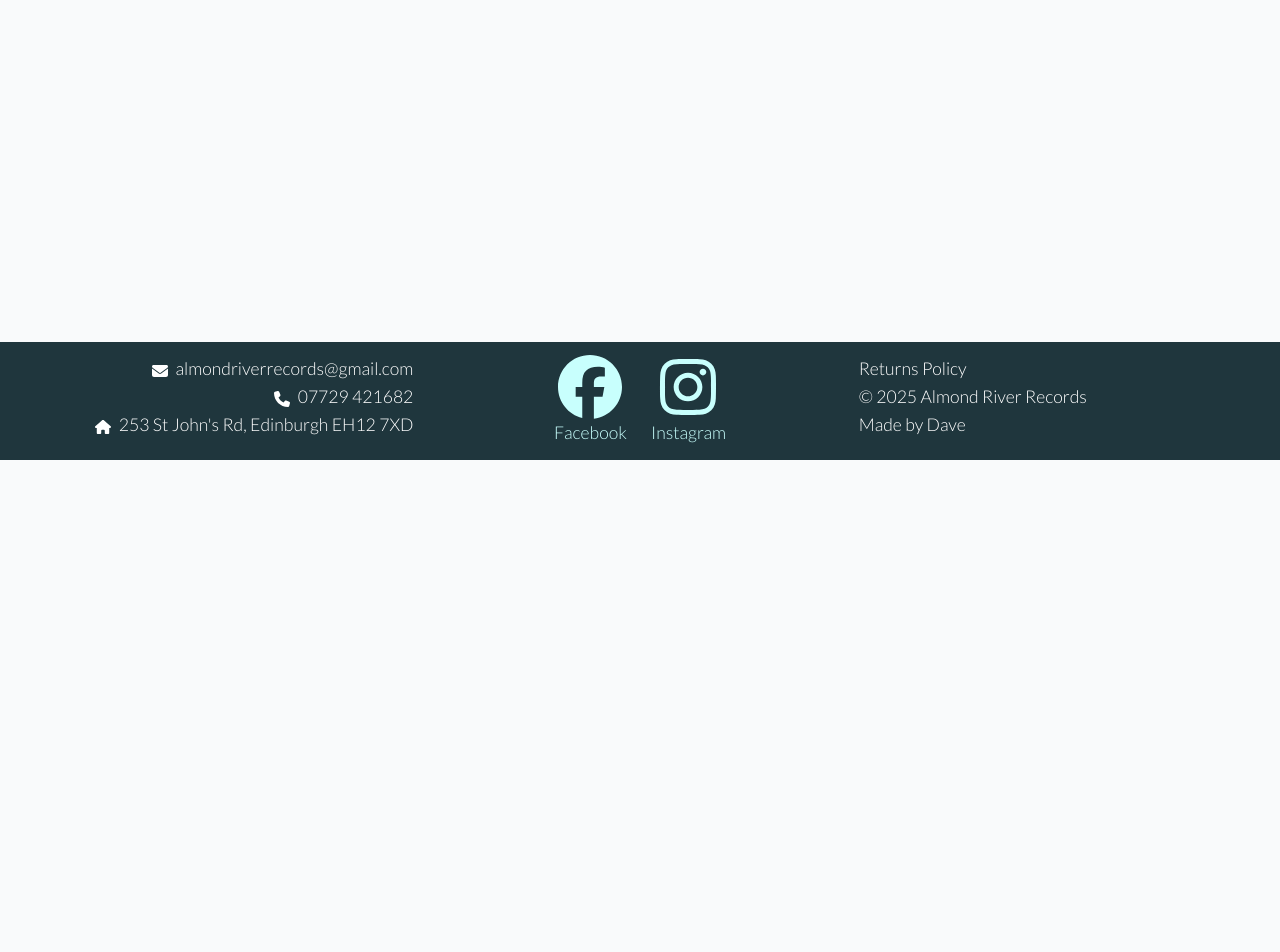
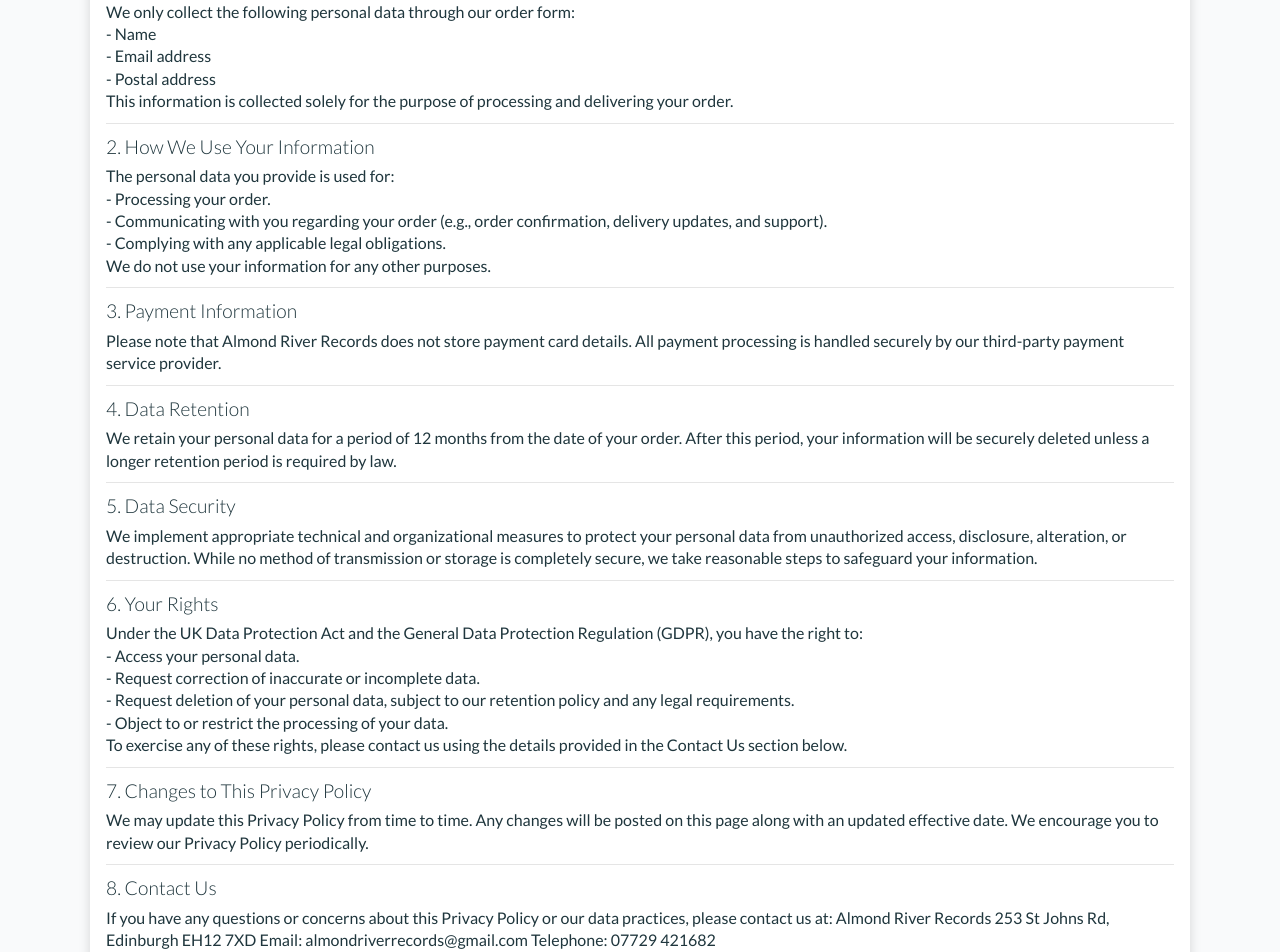
Before and after one commit to dvhzldn/almond-river-records, a Next.js app: page /privacy in a window 1280 px wide. Before the commit this address had no page. Shown: the part 340-1292 px from the top of the page. Before the commit the page ends 800 px from the top, so only its background shows below. Built offline with nearby package versions, Linux system fonts and the light colour scheme.

Commit message:
Privacy policy

```diff
--- a/src/app/globals.css
+++ b/src/app/globals.css
@@ -461,7 +461,8 @@ li {
 .order-form input:focus,
 .order-form textarea:focus {
 	outline: none;
-	background: var(--colour-6);
+	border: 1px solid var(--colour-4);
+	background: var(--colour-7);
 }
 
 /* Two-column layout for image & opening hours */
@@ -892,11 +893,21 @@ li {
 }
 
 .basket-bill {
-	margin: auto;
-	padding: 0;
-	gap: 0;
-	max-width: 150px;
-	text-align: center;
+	padding-left: 10%;
+	max-width: 90%;
+}
+
+.bill-line {
+	display: flex;
+	justify-content: space-between;
+}
+
+.bill-line .label {
+	text-align: left;
+}
+
+.bill-line .amount {
+	text-align: right;
 }
 
 /* Results */
@@ -1018,7 +1029,7 @@ hr {
 	border: none;
 	height: 1px;
 	background-color: rgba(0, 0, 0, 0.1);
-	margin: 20px 0;
+	margin: 10px 0;
 }
 
 /* Responsive Adjustments */
--- /dev/null
+++ b/src/app/privacy/page.tsx
@@ -0,0 +1,96 @@
+export default function Returns() {
+	return (
+		<div className="page-container">
+			<h1 className="page-title">Privacy Policy</h1>
+			<div className="content-box text">
+				<h2>Almond River Records Privacy Policy</h2>
+				<br />
+				<p>
+					Almond River Records Privacy Policy Last Updated: March 2025 At
+					Almond River Records, we are committed to protecting your privacy
+					and ensuring that your personal information is handled in a safe
+					and responsible manner. This policy explains how we collect, use,
+					store, and protect your data when you visit our website or visit
+					our in-person record shop.
+				</p>
+				<hr />
+				<h4>1. Information We Collect</h4>
+				<p>
+					We only collect the following personal data through our order
+					form:
+					<ul>- Name</ul>
+					<ul>- Email address</ul>
+					<ul>- Postal address</ul>
+					This information is collected solely for the purpose of
+					processing and delivering your order.
+				</p>
+				<hr />
+				<h4>2. How We Use Your Information</h4>
+				<p>
+					The personal data you provide is used for:
+					<ul>- Processing your order.</ul>
+					<ul>
+						- Communicating with you regarding your order (e.g., order
+						confirmation, delivery updates, and support).
+					</ul>
+					<ul>- Complying with any applicable legal obligations.</ul>
+					We do not use your information for any other purposes.
+				</p>
+				<hr />
+				<h4>3. Payment Information</h4>
+				<p>
+					Please note that Almond River Records does not store payment card
+					details. All payment processing is handled securely by our
+					third-party payment service provider.
+				</p>
+				<hr />
+				<h4>4. Data Retention</h4>
+				<p>
+					We retain your personal data for a period of 12 months from the
+					date of your order. After this period, your information will be
+					securely deleted unless a longer retention period is required by
+					law.
+				</p>
+				<hr />
+				<h4>5. Data Security</h4>
+				<p>
+					We implement appropriate technical and organizational measures to
+					protect your personal data from unauthorized access, disclosure,
+					alteration, or destruction. While no method of transmission or
+					storage is completely secure, we take reasonable steps to
+					safeguard your information.
+				</p>
+				<hr />
+				<h4>6. Your Rights</h4>
+				<p>
+					Under the UK Data Protection Act and the General Data Protection
+					Regulation (GDPR), you have the right to:
+					<ul>- Access your personal data.</ul>
+					<ul>- Request correction of inaccurate or incomplete data.</ul>
+					<ul>
+						- Request deletion of your personal data, subject to our
+						retention policy and any legal requirements.
+					</ul>
+					<ul>- Object to or restrict the processing of your data.</ul>
+					To exercise any of these rights, please contact us using the
+					details provided in the Contact Us section below.
+				</p>
+				<hr />
+				<h4>7. Changes to This Privacy Policy</h4>
+				<p>
+					We may update this Privacy Policy from time to time. Any changes
+					will be posted on this page along with an updated effective date.
+					We encourage you to review our Privacy Policy periodically.
+				</p>
+				<hr />
+				<h4>8. Contact Us</h4>
+				<p>
+					If you have any questions or concerns about this Privacy Policy
+					or our data practices, please contact us at: Almond River Records
+					253 St Johns Rd, Edinburgh EH12 7XD Email:
+					almondriverrecords@gmail.com Telephone: 07729 421682
+				</p>
+			</div>
+		</div>
+	);
+}
--- a/src/components/Footer.tsx
+++ b/src/components/Footer.tsx
@@ -65,7 +65,7 @@ export default function Footer() {
 			</div>
 			<div>
 				<p>
-					<Link href="/returns">Returns Policy</Link>
+					<Link href="/privacy">Privacy Policy</Link>
 				</p>
 				<p>© {new Date().getFullYear()} Almond River Records</p>
 				<p>Made by Dave</p>
```
Also changed, not shown: src/app/basket/page.tsx (+20 -11 lines).
